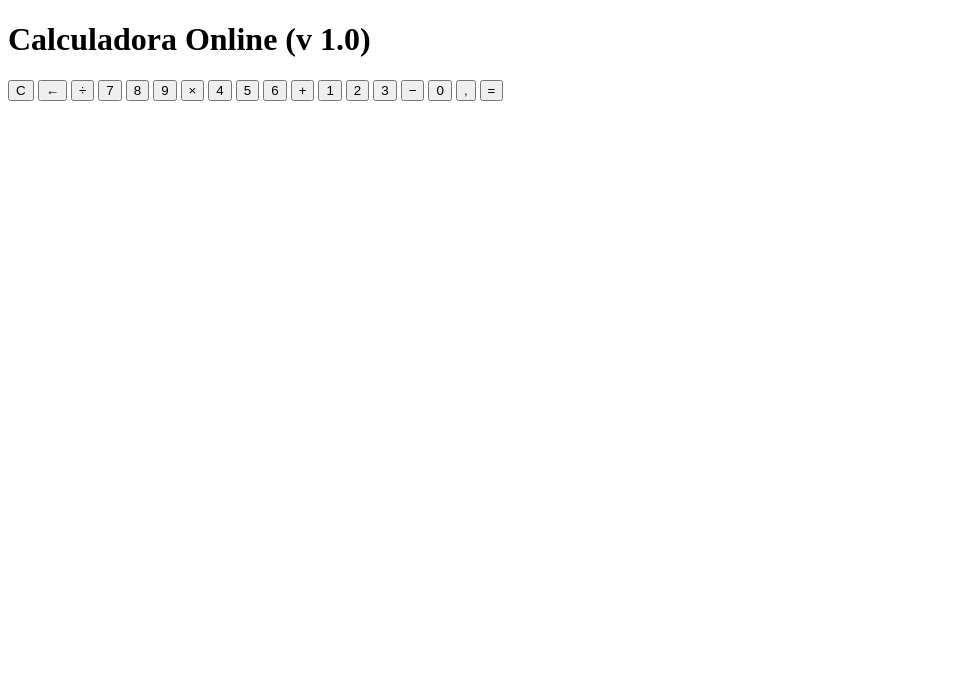
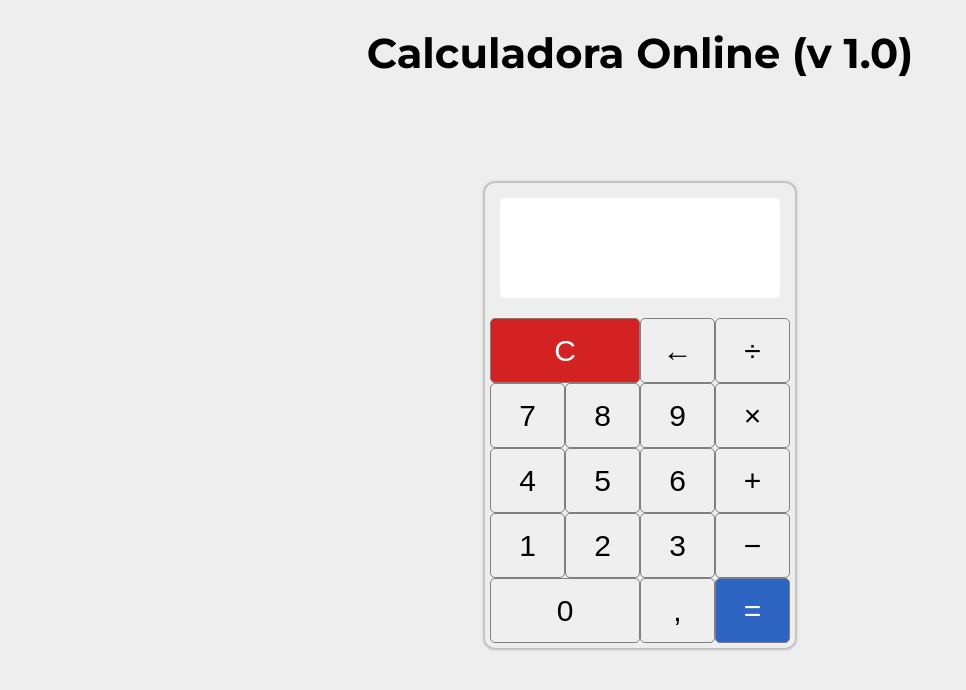
Before and after one commit to jereelozano/PrimeraCalculadora, a plain HTML site: page docs/index.html in a window 1280 px wide. Shown: the whole page, without its empty margins (0-966 px from the left). Drawn offline with Linux system fonts and the light colour scheme.

Commit message:
archivo css movido

```diff
--- a/docs/index.html
+++ b/docs/index.html
@@ -6,7 +6,7 @@
     <meta name="viewport" content="width=device-width, initial-scale=1.0">
     <link rel="preconnect" href="https://fonts.gstatic.com">
     <link href="https://fonts.googleapis.com/css2?family=Montserrat:wght@400;700&display=swap" rel="stylesheet">
-    <link rel="stylesheet" href="../css/calc_style.css">
+    <link rel="stylesheet" href="../style.css">
 
     <title>Calculadora</title>
 </head>
```
Also changed, not shown: style.css (renamed from css/style.css).
